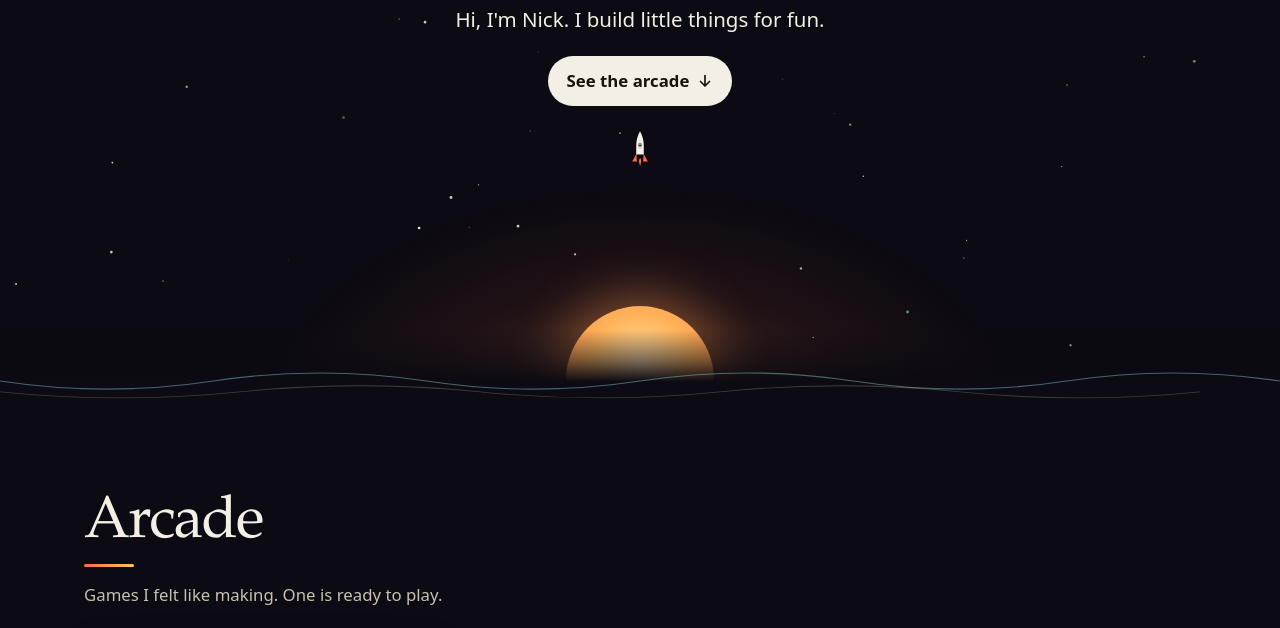
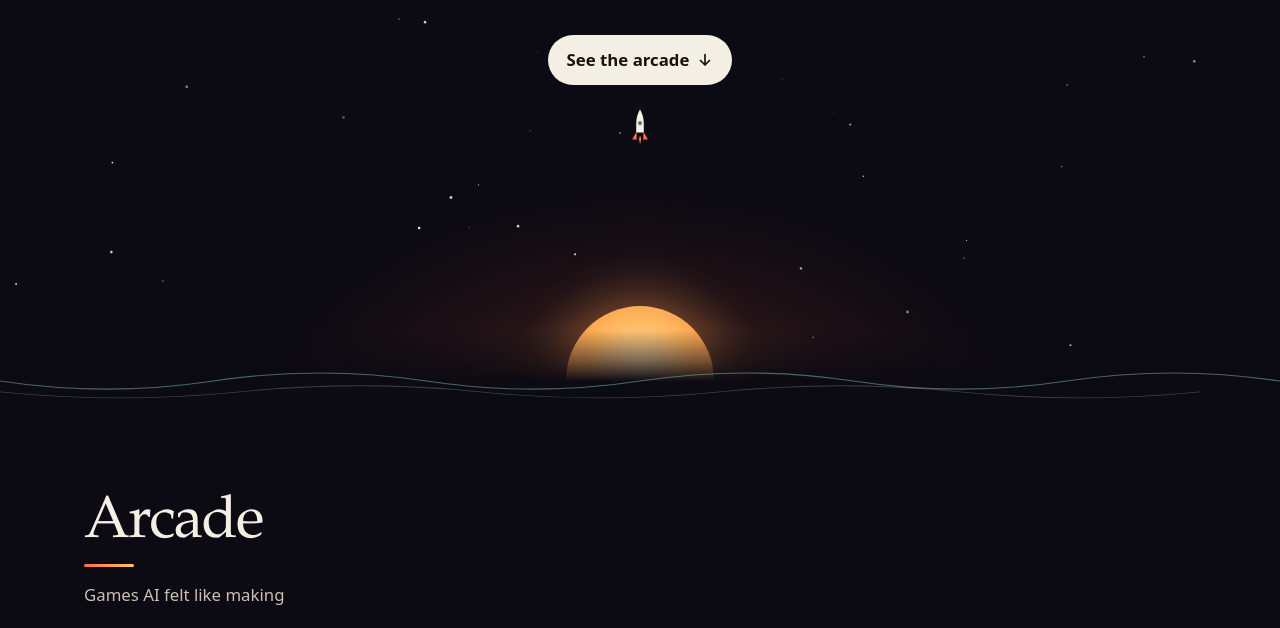
Before and after one commit to nlinthacum/nlinthacum.github.io, a plain HTML site: page index.html in a window 1280 px wide. Shown: the part 374-1002 px from the top of the page. Drawn offline with Linux system fonts and the light colour scheme.

Commit message:
Tighten the homepage copy
Drop the hero intro and set the arcade line to "Games AI felt like making".
Point the page description at that line instead of the old tagline.

Co-authored-by: Nick Linthacum <nlinthacum@users.noreply.github.com>

```diff
--- a/index.html
+++ b/index.html
@@ -4,14 +4,14 @@
   <meta charset="utf-8">
   <meta name="viewport" content="width=device-width, initial-scale=1">
   <title>Nick Linthacum</title>
-  <meta name="description" content="Nick Linthacum builds little games for fun. Play Rocket Lander and see what shows up in the arcade next.">
+  <meta name="description" content="Games AI felt like making. Play Rocket Lander and see what shows up in the arcade next.">
   <meta name="author" content="Nick Linthacum">
   <meta name="theme-color" content="#0c0a12">
   <meta name="color-scheme" content="dark">
   <link rel="canonical" href="https://nlinthacum.github.io/">
   <link rel="icon" href="favicon.svg" type="image/svg+xml">
   <meta property="og:title" content="Nick Linthacum">
-  <meta property="og:description" content="Nick Linthacum builds little games for fun. Play Rocket Lander and see what shows up in the arcade next.">
+  <meta property="og:description" content="Games AI felt like making. Play Rocket Lander and see what shows up in the arcade next.">
   <meta property="og:type" content="website">
   <meta property="og:url" content="https://nlinthacum.github.io/">
   <meta property="og:image" content="https://nlinthacum.github.io/assets/rocket-lander.png">
@@ -20,7 +20,7 @@
   <meta property="og:image:alt" content="Rocket Lander: a booster descending toward a drone ship at sunset.">
   <meta name="twitter:card" content="summary_large_image">
   <meta name="twitter:title" content="Nick Linthacum">
-  <meta name="twitter:description" content="Nick Linthacum builds little games for fun. Play Rocket Lander and see what shows up in the arcade next.">
+  <meta name="twitter:description" content="Games AI felt like making. Play Rocket Lander and see what shows up in the arcade next.">
   <meta name="twitter:image" content="https://nlinthacum.github.io/assets/rocket-lander.png">
   <style>
     :root {
@@ -190,19 +190,11 @@
       color: var(--paper-dim);
     }
 
-    .tagline {
-      margin: 0.35rem 0 0.15rem;
-      max-width: 26rem;
-      color: var(--paper);
-      font-size: clamp(1.05rem, 2.4vw, 1.28rem);
-      text-wrap: balance;
-    }
-
     .cta {
       display: inline-flex;
       align-items: center;
       gap: 0.5rem;
-      margin-top: 0.35rem;
+      margin-top: 0.95rem;
       padding: 0.78rem 1.15rem;
       border-radius: 999px;
       background: var(--paper);
@@ -513,7 +505,6 @@
         <span class="first">Nick</span>
         <span class="last">Linthacum</span>
       </h1>
-      <p class="tagline">Hi, I'm Nick. I build little things for fun.</p>
       <a class="cta" href="#arcade">
         See the arcade
         <svg viewBox="0 0 16 16" width="16" height="16" aria-hidden="true">
@@ -538,7 +529,7 @@
   <main>
     <section class="arcade" id="arcade" aria-labelledby="arcade-title">
       <h2 id="arcade-title">Arcade</h2>
-      <p class="lede">Games I felt like making. One is ready to play.</p>
+      <p class="lede">Games AI felt like making</p>
       <ul class="cards" id="cards">
         <noscript>
           <li>
```
